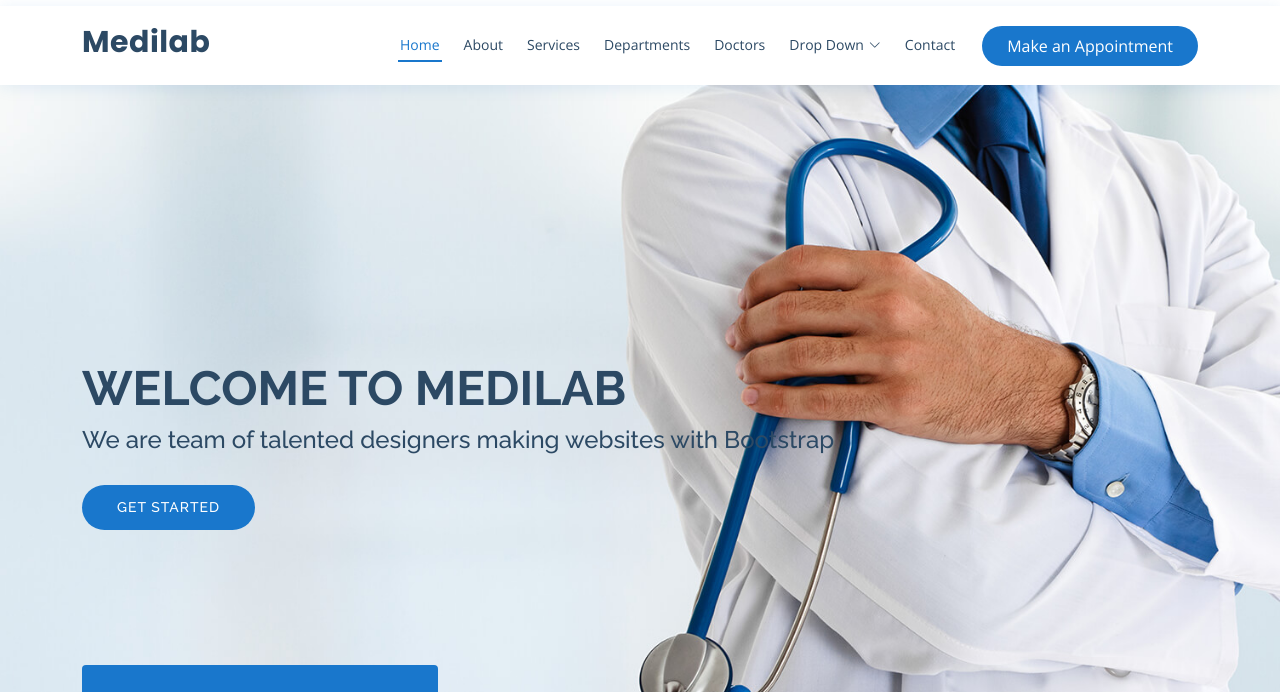
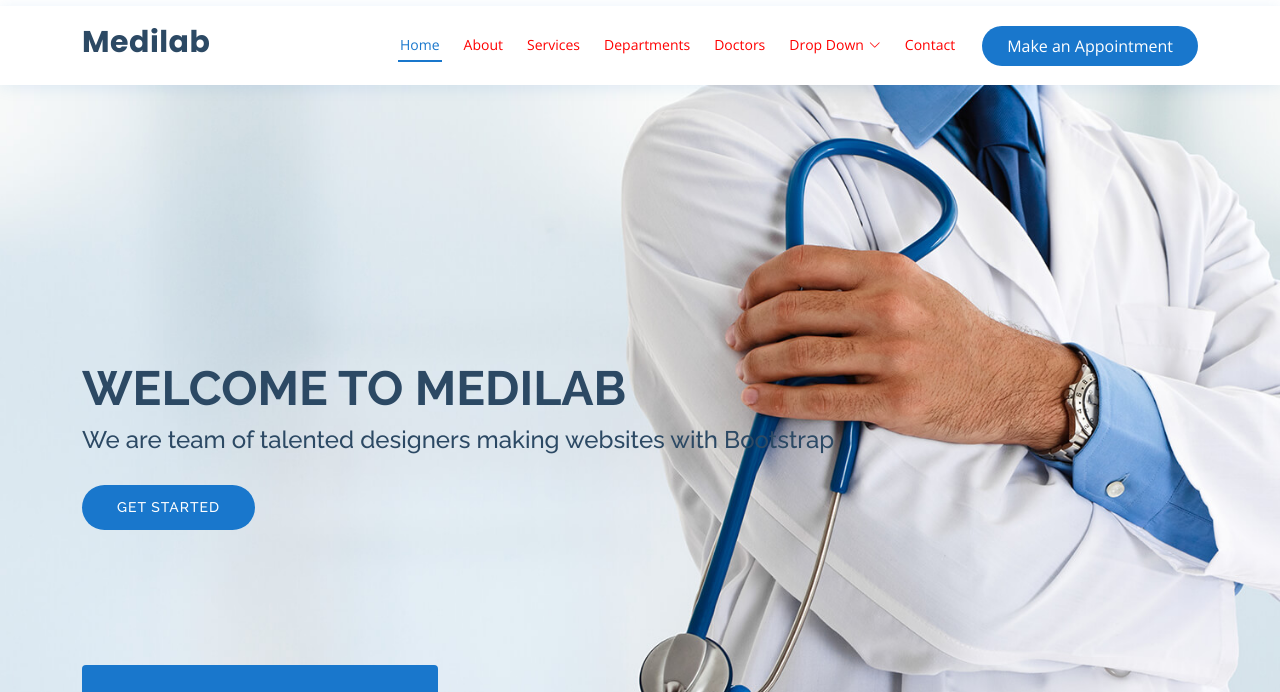
Before and after one commit to faizan-elahi/medilab, a plain HTML site: page index.html in a window 1280 px wide. Shown: the part 34-726 px from the top of the page. Drawn offline with nearby package versions, Linux system fonts and the light colour scheme.

Commit message:
Update style.css

```diff
--- a/style.css
+++ b/style.css
@@ -148,7 +148,7 @@ h1, h2, h3, h4, h5, h6{
   align-items: center !important;
   justify-content: space-between !important;
   font-size: 14px !important;
-  color: #2c4964 !important;
+  color: red !important;
   white-space: nowrap !important;
   transition: 0.3s !important;
   border-bottom: 2px solid #fff !important;
```
